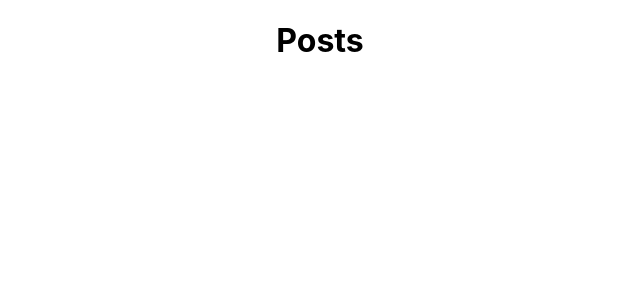
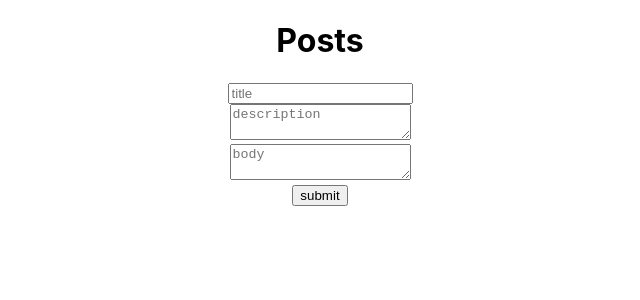
Before and after one commit to vishnuharish/BlogPostsTs, a React (Create React App) app: page /post in a window 1280 px wide. Shown: the top 300 px of the page, without its empty margins (320-960 px from the left). Built offline with nearby package versions, Linux system fonts and the light colour scheme.

Commit message:
completed create and edit part of the application

```diff
--- a/package.json
+++ b/package.json
@@ -11,6 +11,7 @@
     "@types/react": "^16.9.20",
     "@types/react-dom": "^16.9.5",
     "@types/react-router-dom": "^5.1.3",
+    "formik": "^2.1.4",
     "react": "^16.12.0",
     "react-dom": "^16.12.0",
     "react-router-dom": "^5.1.2",
--- a/src/components/App.tsx
+++ b/src/components/App.tsx
@@ -4,6 +4,8 @@ import './App.css';
 import Posts from './Posts'
 import PostList from './PostList'
 import ViewPost from './ViewPost'
+import { CreatePost } from './CreatePost';
+import EditPost from './EditPost'
 function App() {
   return (
 
@@ -24,6 +26,15 @@ function App() {
     )}>
   </Route>
   <Route exact path="/post/:id" render={(params) => ( <ViewPost params={params}/>)}></Route>
+  <Route exact path="/post/" render={({history}) => ( <CreatePost initialValues={
+    {
+      title: '',
+      description: '',
+      body: ''
+    }
+
+  } history = {history}/>)}></Route>
+  <Route exact path="/post/:id/edit" render={(params) => ( <EditPost params={params}/>)}></Route>
     </div>
 
   );
--- /dev/null
+++ b/src/components/CreatePost.tsx
@@ -0,0 +1,98 @@
+import * as React from 'react';
+import {
+  Formik,
+  FormikHelpers,
+  FormikProps,
+  Form,
+  Field,
+  FieldProps,
+} from 'formik';
+
+interface MyFormValues {
+  _id?: string;
+  title: string;
+  description: string;
+  body: string;
+}
+interface Props {
+    initialValues: MyFormValues
+    history: any
+}
+export const CreatePost: React.FC<Props> = (props: Props) => {
+  const initialValues: MyFormValues = {
+      title: props.initialValues.title || '',
+      description: props.initialValues.description || '',
+      body:  props.initialValues.body||'' };
+  return (
+    <div>
+      <Formik
+        initialValues={initialValues}
+        onSubmit={(values, actions) => {
+            if(props.initialValues._id){
+                fetch(`http://localhost:5000/api/v1/posts/${props.initialValues._id}`, {
+                    method: 'PUT',
+                    body: JSON.stringify(values),
+                    headers: {
+                        'Content-Type': 'application/json'
+                    }
+                }).then( res => res.json())
+                .then( ({data}) => {
+                    console.log(data);
+                    props.history.push('/');
+                })
+            } else {
+             fetch('http://localhost:5000/api/v1/posts/', {
+                method: 'POST',
+                body: JSON.stringify(values),
+                headers: {
+                    'Content-Type': 'application/json'
+                }
+            }).then( res => res.json())
+            .then( data => {
+                console.log(data)
+                props.history.push('/')
+            })
+        }
+
+          actions.setSubmitting(false);
+        }}
+        render={formikBag => (
+          <Form>
+            <Field
+              name="title"
+              render={({field, form, meta}: FieldProps) => (
+                <div>
+                  <input type="text" {...field} placeholder="title" />
+                  {meta.touched && meta.error && meta.error}
+                </div>
+
+              )}
+            />
+            <Field
+              name="description"
+              render={({field, form, meta}: FieldProps) => (
+                <div>
+                  <textarea {...field} placeholder="description" />
+                  {meta.touched && meta.error && meta.error}
+                </div>
+
+              )}
+            />
+            <Field
+              name="body"
+              render={({field, form, meta}: FieldProps) => (
+                <div>
+                  <textarea {...field} placeholder="body" />
+                  {meta.touched && meta.error && meta.error}
+                </div>
+
+              )}
+            />
+
+            <button type="submit">submit</button>
+          </Form>
+        )}
+      />
+    </div>
+  );
+};
--- /dev/null
+++ b/src/components/EditPost.tsx
@@ -0,0 +1,47 @@
+import React from 'react';
+import { CreatePost } from './CreatePost';
+
+interface Props{
+    params: any
+}
+
+interface State {
+
+    isLoading: boolean;
+    post: any
+}
+
+export default class EditPost extends React.Component<Props, State> {
+
+    state: State = {
+        isLoading: true,
+        post: {}
+    }
+    componentDidMount(){
+        this.setState({
+            isLoading: true,
+            post: {}
+        })
+    fetch(`http://localhost:5000/api/v1/posts/${this.props.params.match.params.id}`)
+    .then((res) => res.json())
+    .then(({data}) => {
+       this.setState({
+           isLoading:false,
+           post: data
+       })
+    })
+    }
+render(){
+    return(
+        <div>
+        {
+            !this.state.isLoading && ( <CreatePost initialValues={this.state.post} history={this.props.params.history}/> )
+        }
+        {
+            this.state.isLoading && ( <div className="loader"></div>)
+        }
+        </div>
+    )
+
+}
+}
--- a/src/components/Posts.tsx
+++ b/src/components/Posts.tsx
@@ -24,7 +24,7 @@ componentDidMount(){
         isLoading: true,
         posts: []
     })
-    fetch('http://localhost:8000/api/v1/posts')
+    fetch('http://localhost:5000/api/v1/posts')
     .then((res) => res.json())
     .then(({data}) => {
         this.setState({
--- a/src/components/ViewPost.tsx
+++ b/src/components/ViewPost.tsx
@@ -41,7 +41,7 @@ export default class ViewPost extends React.Component<Props, State>{
                 ...prevState
             }
         })
-        fetch(`http://localhost:8000/api/v1/posts/${this.props.params.match.params.id}`)
+        fetch(`http://localhost:5000/api/v1/posts/${this.props.params.match.params.id}`)
         .then((res) => res.json())
         .then(({data}) => {
             this.setState({
```
Also changed, not shown: 1 other file (tests, documents, lock files or other folders).
